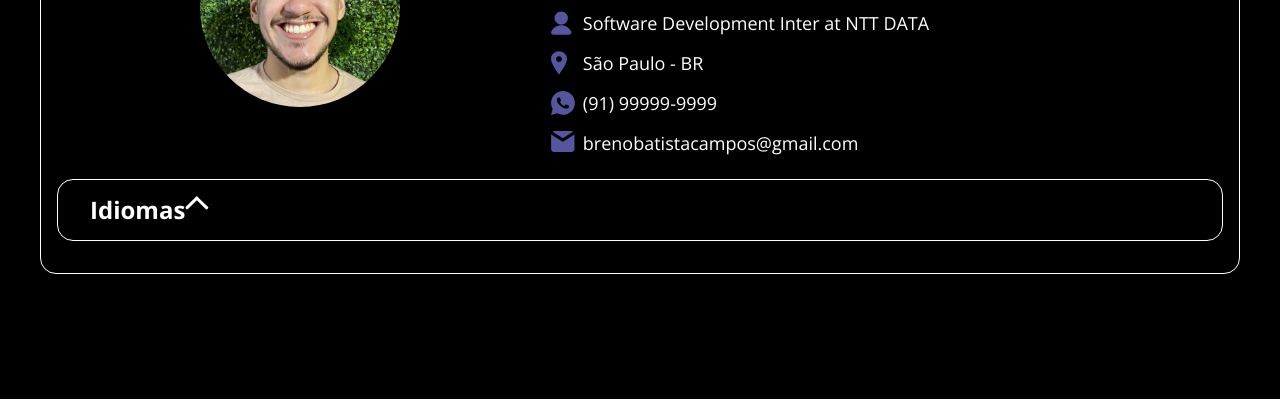
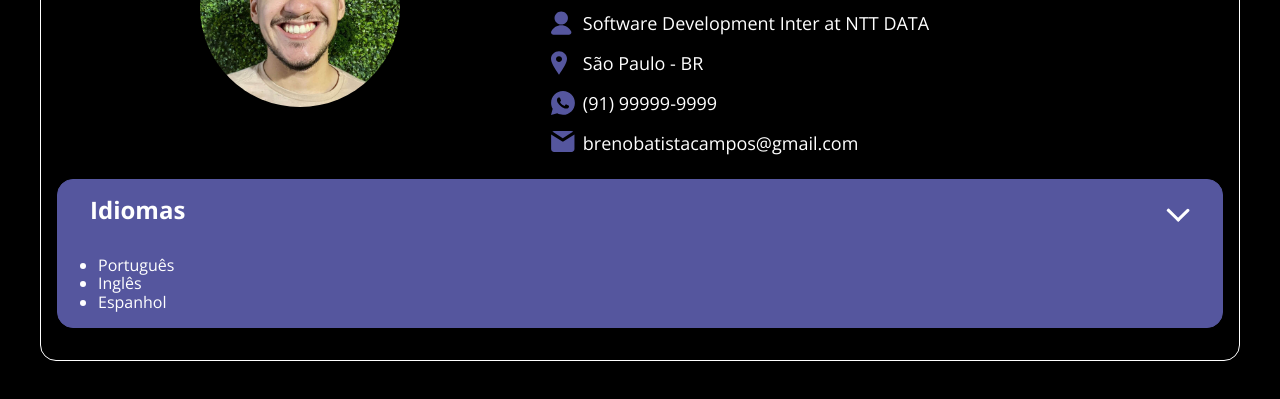
Before and after one commit to brenobcamp/cv_formacao_js, a plain HTML site: page index.html in a window 1280 px wide. Both pictures are taken after a click on the button "Idiomas". Shown: the part 183-582 px from the top of the page. Drawn offline with nearby package versions, Linux system fonts and the light colour scheme.

Commit message:
estilizando lista

```diff
--- a/assets/css/acordeon.css
+++ b/assets/css/acordeon.css
@@ -5,6 +5,12 @@
     border: 1px solid white;
     border-radius: 1rem;
     margin: 1rem 0;
+    transition: 0.25s;
+}
+
+.acordeon.open, .acordeon:hover {
+    background-color: #55569E;
+    border-color: #55569E;
 }
 
 .acordeon .trigger {
@@ -16,6 +22,12 @@
     color: white;
     border: none;
     font-weight: 700;
+    justify-content: space-between;
+    align-items: center;
+}
+
+.acordeon .trigger:hover {
+    cursor: pointer;
 }
 
 .acordeon .trigger::after{
@@ -26,8 +38,21 @@
     background-repeat: no-repeat;
     background-size: contain;
     background-image: url('/assets/img/icons/arrow.svg');
+    transition: 0.25s;
+}
+
+.acordeon.open .trigger::after {
+    transform: rotate(180deg);
 }
 
 .acordeon .content {
-    display: none;
+    overflow: hidden;
+    height: 0;
+    opacity: 0;
+    transition: opacity .25s ease-in-out;
 }
+.acordeon.open .content {
+    display: inline-block;
+    height: auto;
+    opacity: 1;
+}
--- a/assets/js/main.js
+++ b/assets/js/main.js
@@ -1,12 +1,14 @@
-const abaSkils = document.querySelector('.app-acordeon-skills');
-let visilidadeAbaSkills = true;
+const acordeonTriggers = document.querySelectorAll(".acordeon .trigger");
 
-abaSkils.addEventListener('click', () => {
-    const divHabilidadesProfissionais = document.createElement('div');
-    divHabilidadesProfissionais.className = 'app-acordeon-skills-habilidades-profissionais'
-    divHabilidadesProfissionais.innerHTML += '<h2>Habilidades Profissionais</h2><br><img src="./assets/img/icons/job.svg">'
-    console.log('click')
-    abaSkils.appendChild(divHabilidadesProfissionais)
+acordeonTriggers.forEach((trigger) => {
+    trigger.addEventListener('click', (e) => {
+        const acordeon = trigger.parentElement
+        const isOpen = acordeon.classList.contains('open')
 
-
+        if (isOpen) {
+            acordeon.classList.remove('open')
+        } else{
+        acordeon.classList.add('open')
+        }
+    })
 })
--- a/index.html
+++ b/index.html
@@ -31,7 +31,7 @@
         </div>
     </header>
     <section class="acordeon">
-        <button class="trigger"><span class="title">Idiomas</span></button>
+        <button class="trigger" type="button">Idiomas</button>
         <div class="content">
             <ul>
                 <li>Português</li>
```
